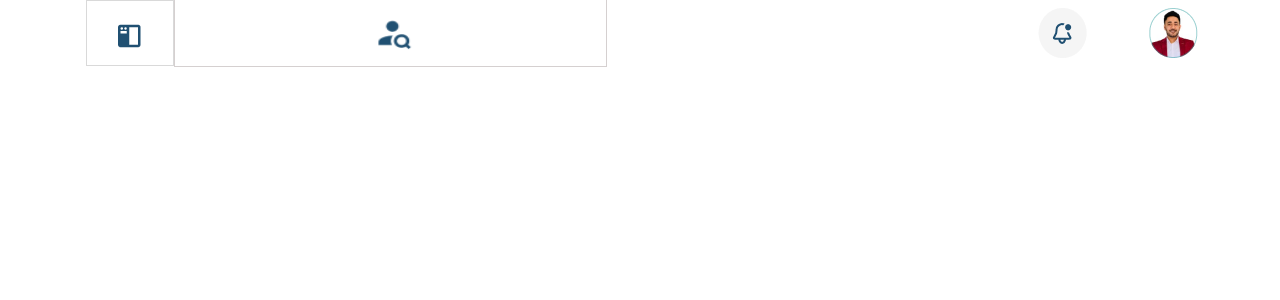
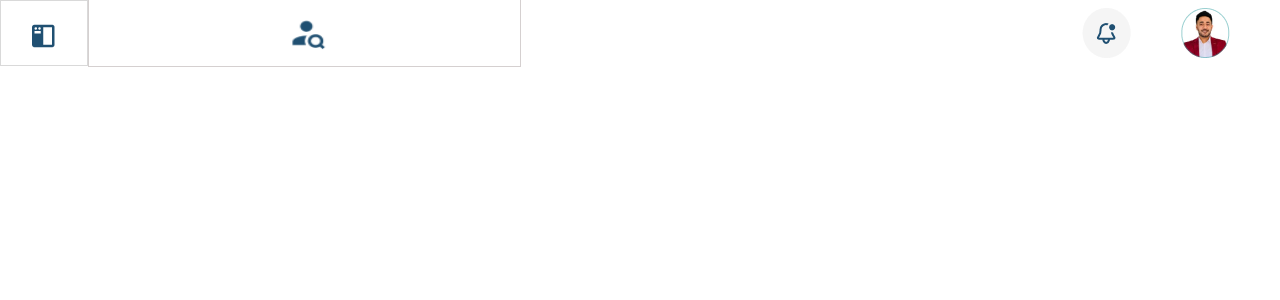
Before and after one commit to siddhesh-pansare/MyView-Frontend, an Angular app: page /header in a window 1280 px wide. Shown: the top 300 px of the page. Built offline with nearby package versions, Linux system fonts and the light colour scheme.

Commit message:
header for big screen fixed

```diff
--- a/src/app/modules/shared-modules/shared-components/header/header.component.css
+++ b/src/app/modules/shared-modules/shared-components/header/header.component.css
@@ -5,27 +5,22 @@ html{
     padding: 0px 0px 0px 0px;
     height: 66px;
     background-color:rgba(255,255,255,1);
+    display: flex;
+    justify-content: space-between;
+    align-items: center;
 }
 
-.col{
-    padding: 0px 0px 0px 0px;
-}
+
 
 .sidebar_toggle{
     height: 66px;
-    padding-top: 0px;
-
+    padding-left: 0px;
 }
 
 .searchBar{
     border: 1px solid rgba(199, 192, 192, 0.744);
 }
 
-.notification{
-
-
-
-}
 
 a,a:hover{
     text-decoration: none;
@@ -55,7 +50,7 @@ a,a:hover{
 }
 
 .profile{
-   padding-right: 0px;
+   padding-right: 50px;
    margin-left: 50px;
 }
 
--- a/src/app/modules/shared-modules/shared-components/header/header.component.html
+++ b/src/app/modules/shared-modules/shared-components/header/header.component.html
@@ -1,11 +1,11 @@
 <nav class="navbar navbar-expand-lg">
-  <div class="container">
+
     <!-- Left-aligned content -->
-    <div class="row align-items-center">
+    <div class="d-flex justify-content-between align-items-center">
 
-      <div class="col">
+      <div class="d-flex align-items-center">
         <!-- Brand/logo (optional) -->
-        <a class="navbar-brand" href="#"></a>
+
         <img class="sidebar_toggle" src="assets/header/Sidebar Toggle.png" alt="Button 1">
       </div>
       <div class="col searchBar">
@@ -20,7 +20,7 @@
     </div>
 
     <!-- Right-aligned content -->
-    <div class="row align-items-center">
+    <div class="d-flex align-items-center">
       <div class="col">
         <!-- Notification icon -->
         <a class="nav-link" href="#">
@@ -40,5 +40,5 @@
         </div>
       </div>
     </div>
-  </div>
+
 </nav>
```
